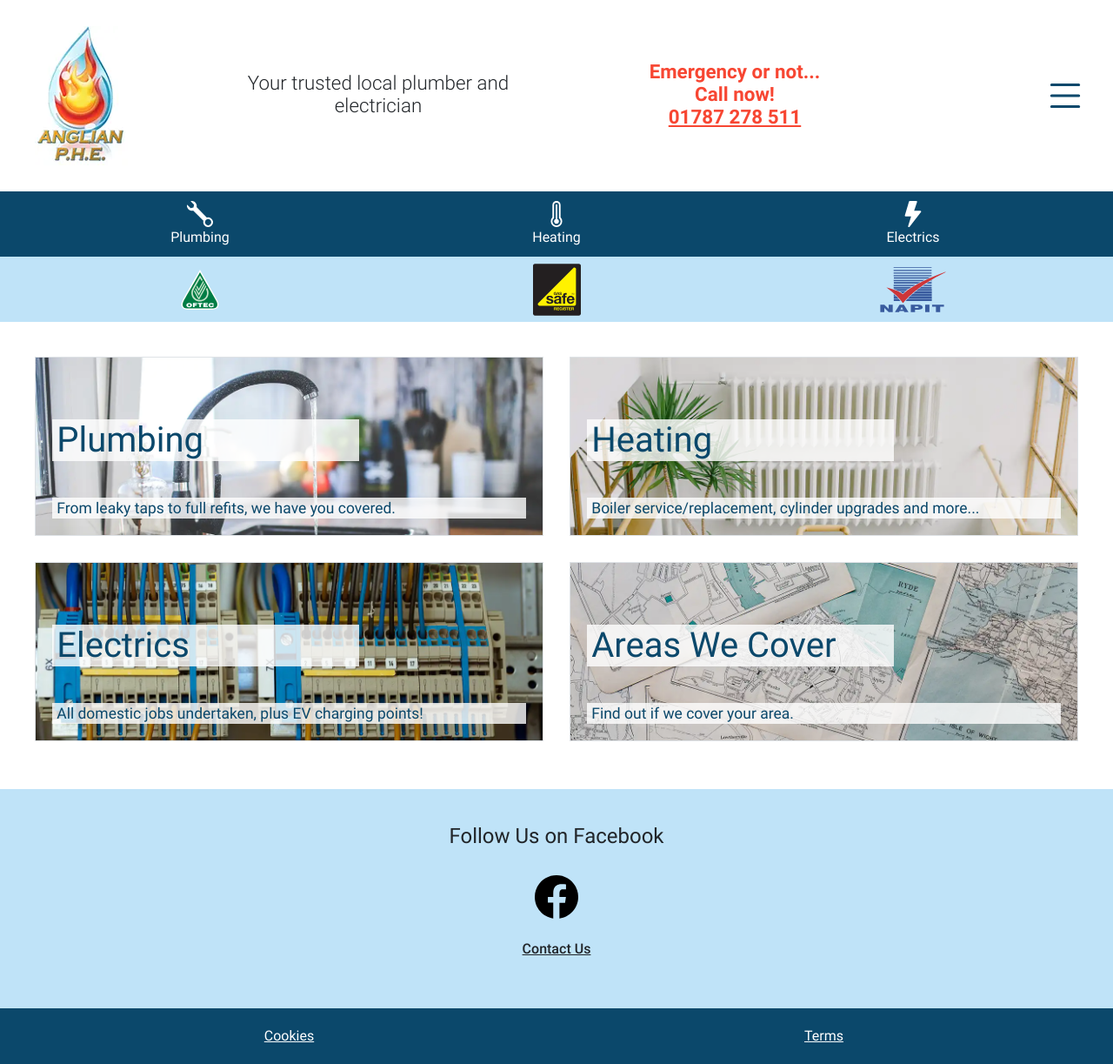
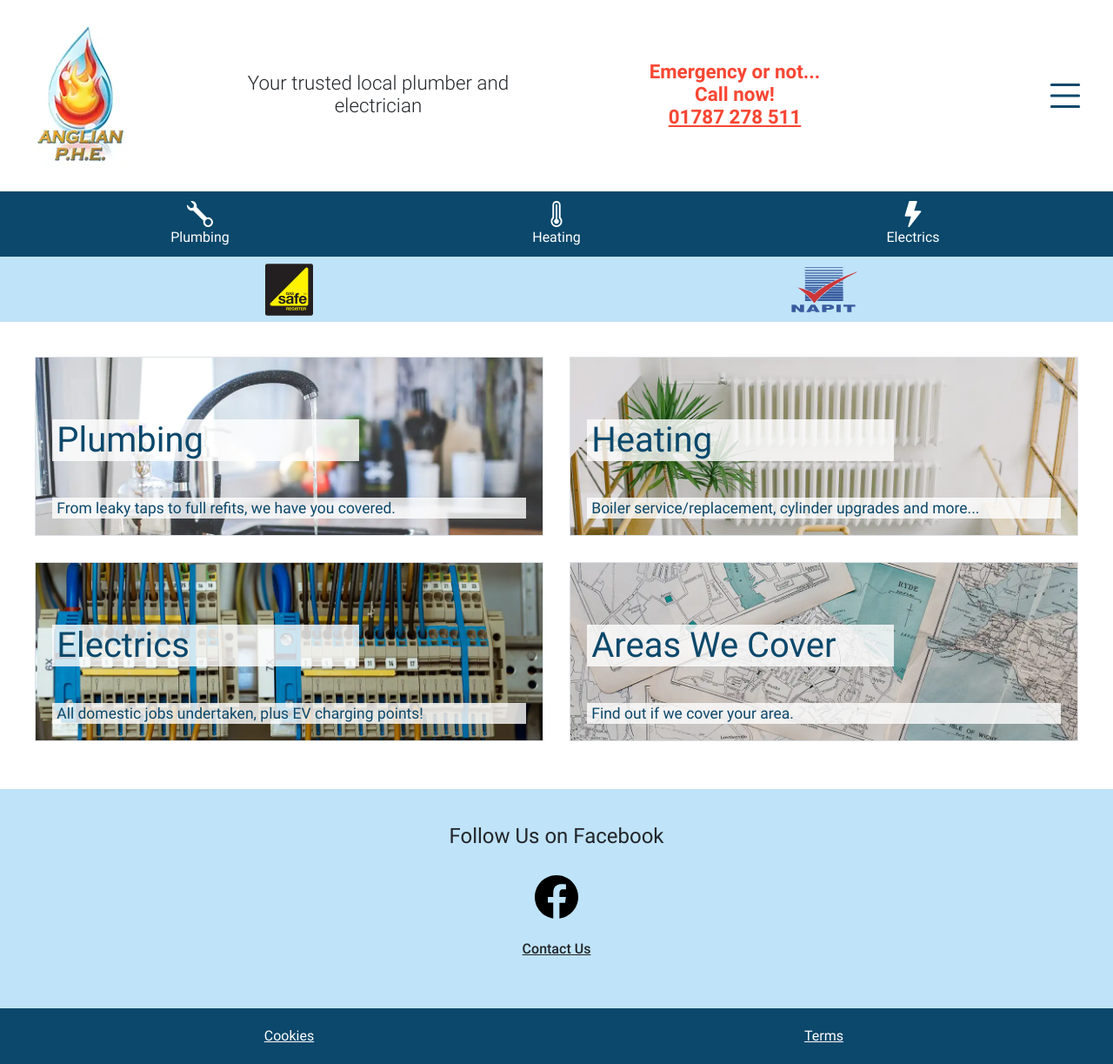
Before and after one commit to anglianphe/anglianphe.github.io, a Jekyll site: the page built from index.html, in a window 1280 px wide. Shown: the whole page at 87% size. Built offline with Jekyll 4.4.1, drawn with Linux system fonts in a browser that asks for light colours.

Commit message:
Update banner.html

```diff
--- a/_includes/banner.html
+++ b/_includes/banner.html
@@ -33,9 +33,9 @@
 <div class="row sub-banner">
     <div class="container">
         <div class="row sub-banner">
-            <div class="col banner-item">
+            <!-- <div class="col banner-item">
                 <img src="/img/oftec.svg" alt="OFTEC logo" style="height: 60px" height="60" width="52" />
-            </div>
+            </div> -->
             <div class="col banner-item">
                 <img src="/img/gas-safe.svg" alt="Gas Safe logo" style="height: 60px" height="60" width="55" />
             </div>
```
